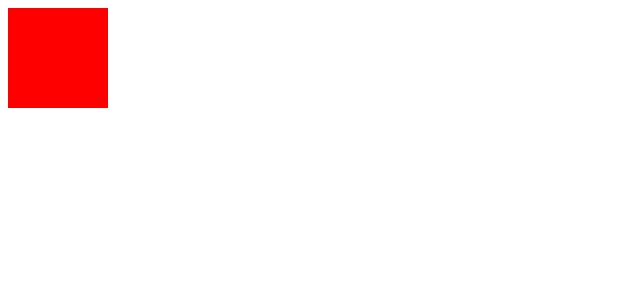
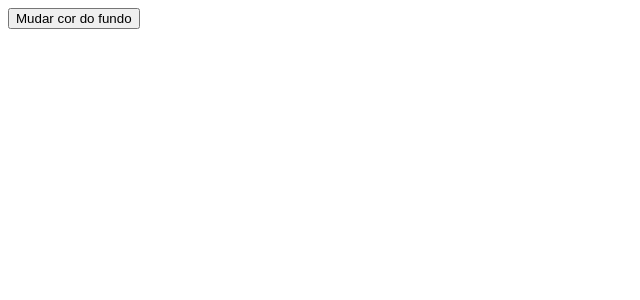
Before and after one commit to g4brield3v/clone-tabnews, a Next.js app: page / in a window 1280 px wide. Shown: the top 300 px of the page, without its empty margins (0-640 px from the left). Built offline with nearby package versions, Linux system fonts and the light colour scheme.

Commit message:
Add button to change background color

```diff
--- a/pages/index.js
+++ b/pages/index.js
@@ -1,9 +1,18 @@
 const colors = ['red', 'green', 'blue', 'yellow', 'orange', 'purple', 'pink', 'brown', 'gray', 'black'];
 
 function Home() {
-    for (let cor of colors) {
-        return (<div key={cor} style={{ backgroundColor: cor, width: '100px', height: '100px' }}></div>)
-    }
+  function changeBackgroundColor() {
+    const randomColor = colors[Math.floor(Math.random() * colors.length)];
+    document.body.style.backgroundColor = randomColor;
+  }
+
+  return (
+    <main>
+      <button type="button" onClick={changeBackgroundColor}>
+        Mudar cor do fundo
+      </button>
+    </main>
+  );
 }
 
 export default Home;
```
